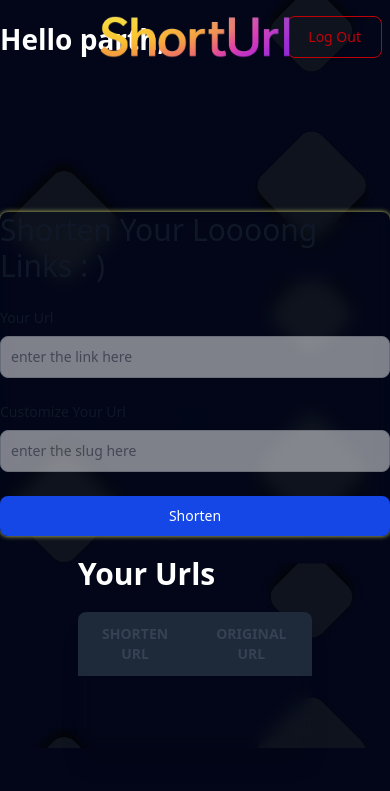
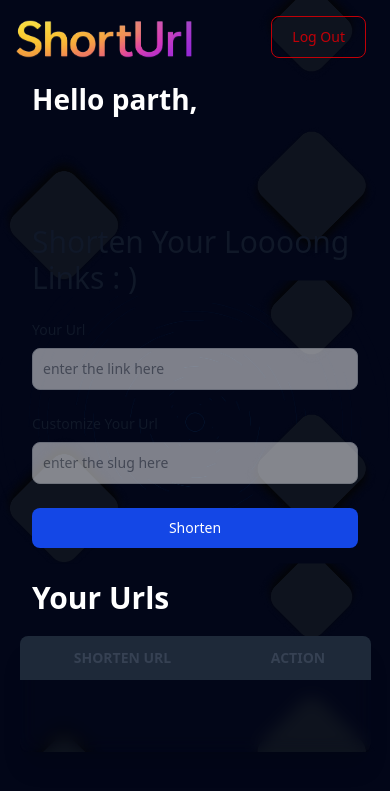
Before and after one commit to pa45h/ShortUrl, a Flask app: page / in a window 390 px wide. Shown: the top 791 px of the page. Run offline with Flask 3, Linux system fonts and the light colour scheme; a user stored in the database is signed in; lists and menus that the app fills with data are empty.

Commit message:
added responsiveness

```diff
--- a/app.py
+++ b/app.py
@@ -45,7 +45,7 @@ def register():
             flash("User Registered Successfully", "success")
             return redirect("/")
         else:
-            flash("User Already Exists, Try To Log In", "warning")
+            flash("User Exists, Try To Log In", "warning")
             return redirect("/login")
     return render_template("register.html")
 
@@ -67,7 +67,7 @@ def login():
                 flash("Wrong Password, Try Again", "warning")
                 return redirect("/login")
         else:
-            flash("User Does Not Exists, Try To Register", "warning")
+            flash("User Not Exists, Try To Register", "warning")
             return redirect("/register")
 
     return render_template("login.html")
@@ -105,7 +105,7 @@ def home():
                 flash("Custom Url Created", "success")
                 short_url = generate_short_url(slug)
             else:
-                flash("Slug Already Exist, Random Url Created", "success")
+                flash("Slug Exists, Random Url Created", "success")
                 short_url = generate_short_url("")
         else:
             flash("Random Url Created", "success")
@@ -127,7 +127,6 @@ def redirect_url(short_url):
     url = Url.query.filter_by(short_url=short_url).first()
 
     if url:
-        flash("Url Opened In New Tab", "success")
         return redirect(url.long_url)
 
     flash("URL NOT FOUND", "warning")
--- a/templates/base.html
+++ b/templates/base.html
@@ -7,20 +7,17 @@
     <script src="https://cdn.jsdelivr.net/npm/@tailwindcss/browser@4"></script>
   </head>
   <body
-    class="w-screen bg-[url(/static/bg.png)] bg-slate-950 bg-fixed bg-no-repeat bg-contain bg-center overflow-x-hidden"
+    class="relative w-screen bg-[url(/static/bg.png)] bg-slate-950 bg-fixed bg-no-repeat bg-contain bg-center overflow-x-hidden"
   >
     <div
-      class="relative w-full bg-[url(/static/Cubes.png)] bg-fixed bg-contain bg-center"
+      class="w-full bg-[url(/static/Cubes.png)] bg-fixed bg-contain bg-center"
     >
       <nav>
         <div
-          class="relative flex flex-wrap justify-between items-center mx-auto pt-4 mb-[150px] max-w-screen-xl"
+          class="flex flex-wrap justify-between items-center mx-auto p-4 mx-4 max-w-screen-xl"
         >
-          <h1 class="text-white font-bold text-[28px]">
-            {% if "user" in session %} Hello {{user.username}}, {% endif %}
-          </h1>
-          <a class="absolute left-[50%] translate-[-50%] top-[60%]" href="/">
-            <img class="w-[190px]" src="static/logo.png" />
+          <a href="/">
+            <img class="w-[11rem]" src="static/logo.png" />
           </a>
           <div>
             {% if "user" in session %}
@@ -32,7 +29,8 @@
                 Log Out
               </button>
             </a>
-            {% else %}
+            {% else %} {% if request.path == "/register" %}
+
             <a href="/login">
               <button
                 class="relative inline-flex items-center justify-center p-0.5 mb-1 me-2 overflow-hidden text-sm font-medium text-gray-900 rounded-lg group bg-gradient-to-br from-green-400 to-blue-600 group-hover:from-green-400 group-hover:to-blue-600 hover:text-white dark:text-white focus:ring-4 focus:outline-none focus:ring-green-200 dark:focus:ring-green-800 cursor-pointer"
@@ -44,6 +42,7 @@
                 </span>
               </button>
             </a>
+            {% endif %} {% if request.path == "/login" %}
             <a href="/register">
               <button
                 class="relative inline-flex items-center justify-center p-0.5 mb-2 me-2 overflow-hidden text-sm font-medium text-gray-900 rounded-lg group bg-gradient-to-br from-purple-600 to-blue-500 group-hover:from-purple-600 group-hover:to-blue-500 hover:text-white dark:text-white focus:ring-4 focus:outline-none focus:ring-blue-300 dark:focus:ring-blue-800 cursor-pointer"
@@ -55,7 +54,7 @@
                 </span>
               </button>
             </a>
-            {% endif%}
+            {% endif %} {% endif%}
           </div>
         </div>
       </nav>
@@ -63,7 +62,7 @@
       {% with messages=get_flashed_messages(with_categories=True) %} {% if
       messages %}
       <ul
-        class="flashes absolute top-[17%] left-[50%] translate-[-50%] transition-all duration-300 z-100"
+        class="flashes absolute md:top-[100px] top-[16%] left-[50%] translate-[-50%] transition-all duration-300 z-100"
       >
         {% for category, message in messages %}
         <li>
--- a/templates/index.html
+++ b/templates/index.html
@@ -8,8 +8,12 @@
     <script src="https://cdn.jsdelivr.net/npm/@tailwindcss/browser@4"></script>
   </head>
   <body>
+    <div class="w-full flex flex-col mx-auto">
+      <h1 class="text-white font-bold text-[28px] md:w-[60%] md:mx-auto mx-8">
+        {% if "user" in session %} Hello {{user.username}}, {% endif %}
+      </h1>
       <div
-      class="w-full max-w-lg shadow-[0_0_5px_0_rgb(200,200,100)] backdrop-blur rounded-lg md:p-8 mx-auto"
+        class="max-w-lg md:shadow-[0_0_8px_0_rgb(200,200,100)] md:backdrop-blur rounded-lg p-8 mx-auto mt-18"
       >
         <form class="space-y-6" method="post">
           <h5 class="text-3xl font-medium text-gray-900 dark:text-white">
@@ -55,9 +59,15 @@
 
       {% if all_urls %}
 
-    <h2 class="w-[60%] text-left mx-auto m-5 text-white font-bold text-3xl">Your Urls</h2>
+      <h2
+        class="md:w-[60%] text-left md:mx-auto mb-5 mx-8 text-white font-bold text-3xl"
+      >
+        Your Urls
+      </h2>
 
-    <div class="w-[60%] overflow-x-auto shadow-xl rounded-lg mx-auto backdrop-blur pb-18">
+      <div
+        class="md:w-[60%] w-[90%] overflow-x-auto shadow-xl rounded-lg mx-auto backdrop-blur pb-18"
+      >
         <table
           class="w-full text-md text-center rtl:text-right text-gray-500 dark:text-gray-400 mx-auto"
         >
@@ -66,7 +76,9 @@
           >
             <tr>
               <th scope="col" class="px-6 py-3">Shorten URL</th>
-            <th scope="col" class="px-6 py-3">Original URL</th>
+              <th scope="col" class="px-6 py-3 hidden lg:inline-block">
+                Original URL
+              </th>
               <th scope="col" class="px-6 py-3">Action</th>
             </tr>
           </thead>
@@ -75,7 +87,7 @@
             <tr
               class="border-b dark:border-gray-700 border-gray-200 backdrop-blur-2xl"
             >
-            <td class="px-6 py-4">
+              <td class="lg:px-6 px4 py-4">
                 <a
                   class="hover:text-white hover:underline transition-all duration-200"
                   href="{{request.host_url}}{{url.short_url}}"
@@ -83,7 +95,7 @@
                   >{{request.host_url}}{{url.short_url}}</a
                 >
               </td>
-            <td class="px-6 py-4">
+              <td class="lg:px-6 px4 py-4 hidden lg:inline-block">
                 <a
                   class="hover:text-white hover:underline transition-all duration-200"
                   href="{{url.long_url}}"
@@ -104,6 +116,7 @@
         </table>
       </div>
       {% endif %}
+    </div>
   </body>
 </html>
 {% endblock content %}
--- a/templates/login.html
+++ b/templates/login.html
@@ -1,7 +1,7 @@
 {% extends "base.html" %} {% block content %}
 <div class="w-screen h-screen">
   <div
-    class="w-full max-w-lg shadow-[0_0_10px_0_rgb(200,200,100)] backdrop-blur bg-transparent rounded-lg md:p-8 mx-auto"
+    class="max-w-lg md:shadow-[0_0_8px_0_rgb(200,200,100)] md:backdrop-blur rounded-lg p-8 mx-auto m-8 mt-18"
   >
     <form class="space-y-6" method="post">
       <h5 class="text-3xl font-medium text-gray-900 dark:text-white">
@@ -13,7 +13,7 @@
           name="username"
           id="usernameInput"
           class="bg-gray-50 border border-gray-300 text-gray-900 text-sm rounded-lg focus:ring-blue-500 focus:border-blue-500 block w-full p-2.5 dark:bg-gray-600 dark:border-gray-500 dark:placeholder-gray-400 dark:text-white opacity-50"
-          placeholder="user name"
+          placeholder="username"
           required
         />
       </div>
@@ -24,6 +24,7 @@
           id="passwordInput"
           placeholder="password"
           class="bg-gray-50 border border-gray-300 text-gray-900 text-sm rounded-lg focus:ring-blue-500 focus:border-blue-500 block w-full p-2.5 dark:bg-gray-600 dark:border-gray-500 dark:placeholder-gray-400 dark:text-white opacity-50"
+          required
         />
       </div>
       <button
--- a/templates/register.html
+++ b/templates/register.html
@@ -1,7 +1,7 @@
 {% extends "base.html" %} {% block content %}
 <div class="w-screen h-screen">
   <div
-    class="w-full max-w-lg shadow-[0_0_10px_0_rgb(200,200,100)] backdrop-blur rounded-lg md:p-8 mx-auto"
+    class="max-w-lg md:shadow-[0_0_8px_0_rgb(200,200,100)] md:backdrop-blur rounded-lg p-8 mx-auto m-8 mt-18"
   >
     <form class="space-y-6" method="post">
       <h5 class="text-3xl font-medium text-gray-900 dark:text-white">
@@ -24,6 +24,7 @@
           id="passwordInput"
           placeholder="password"
           class="bg-gray-50 border border-gray-300 text-gray-900 text-sm rounded-lg focus:ring-blue-500 focus:border-blue-500 block w-full p-2.5 dark:bg-gray-600 dark:border-gray-500 dark:placeholder-gray-400 dark:text-white opacity-50"
+          required
         />
       </div>
       <button
```
Also changed, not shown: instance/url.db. Lines whose indentation alone changed are shown as unchanged.
